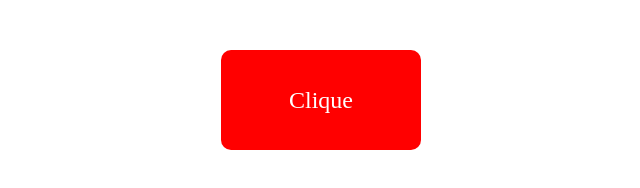
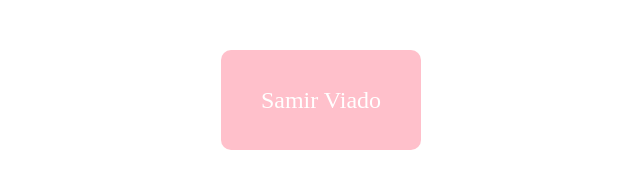
Before and after one commit to ruancarlosdev/python.., a plain HTML site: page index.html in a window 1280 px wide. Both pictures are taken after a click on the element "Clique". Shown: the whole page, without its empty margins (319-959 px from the left). Drawn offline with Linux system fonts and the light colour scheme.

Commit message:
update samir

```diff
--- a/index.html
+++ b/index.html
@@ -31,7 +31,8 @@
     const caixa = document.getElementById('caixa');
 
     caixa.addEventListener('click', () => {
-      caixa.style.backgroundColor = 'red';
+      caixa.style.backgroundColor = 'pink';
+      caixa.textContent = 'Samir Viado' ;
     });
   </script>
 
```
